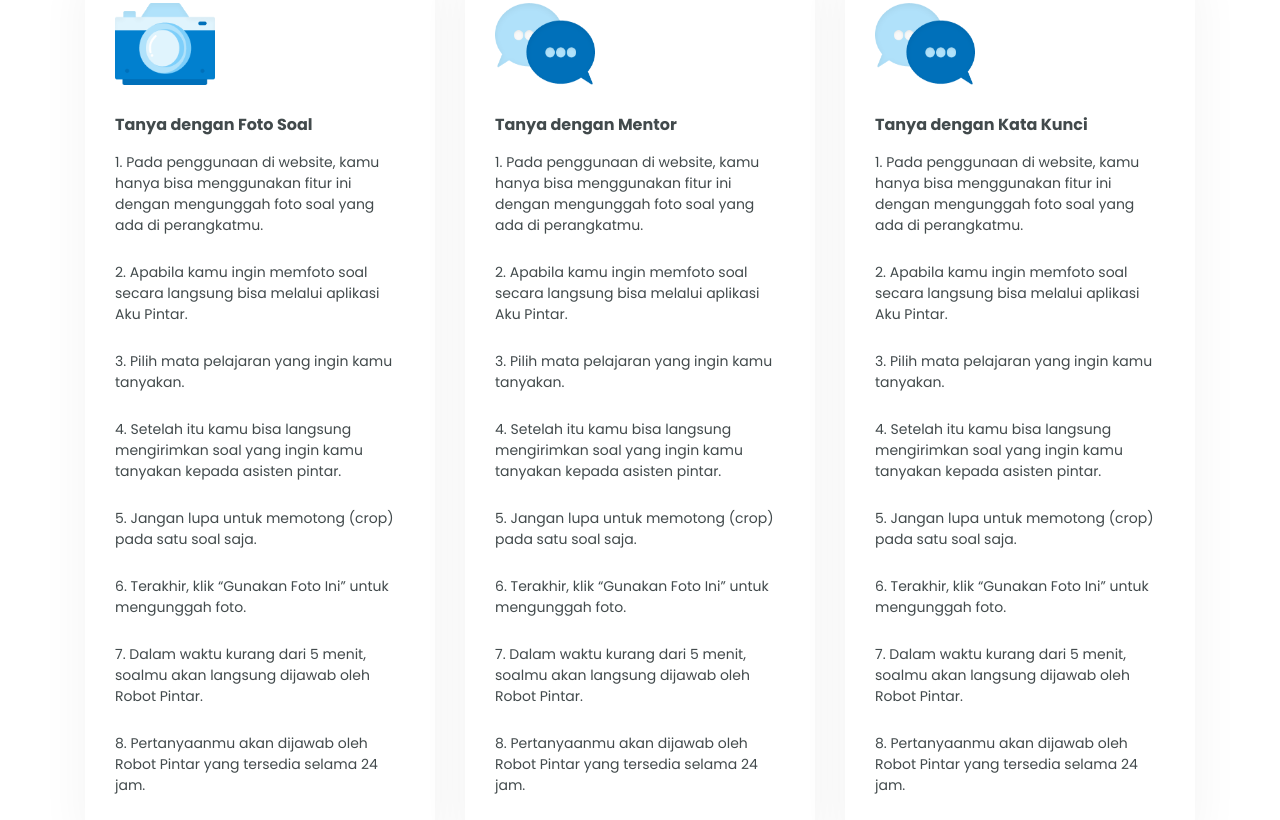
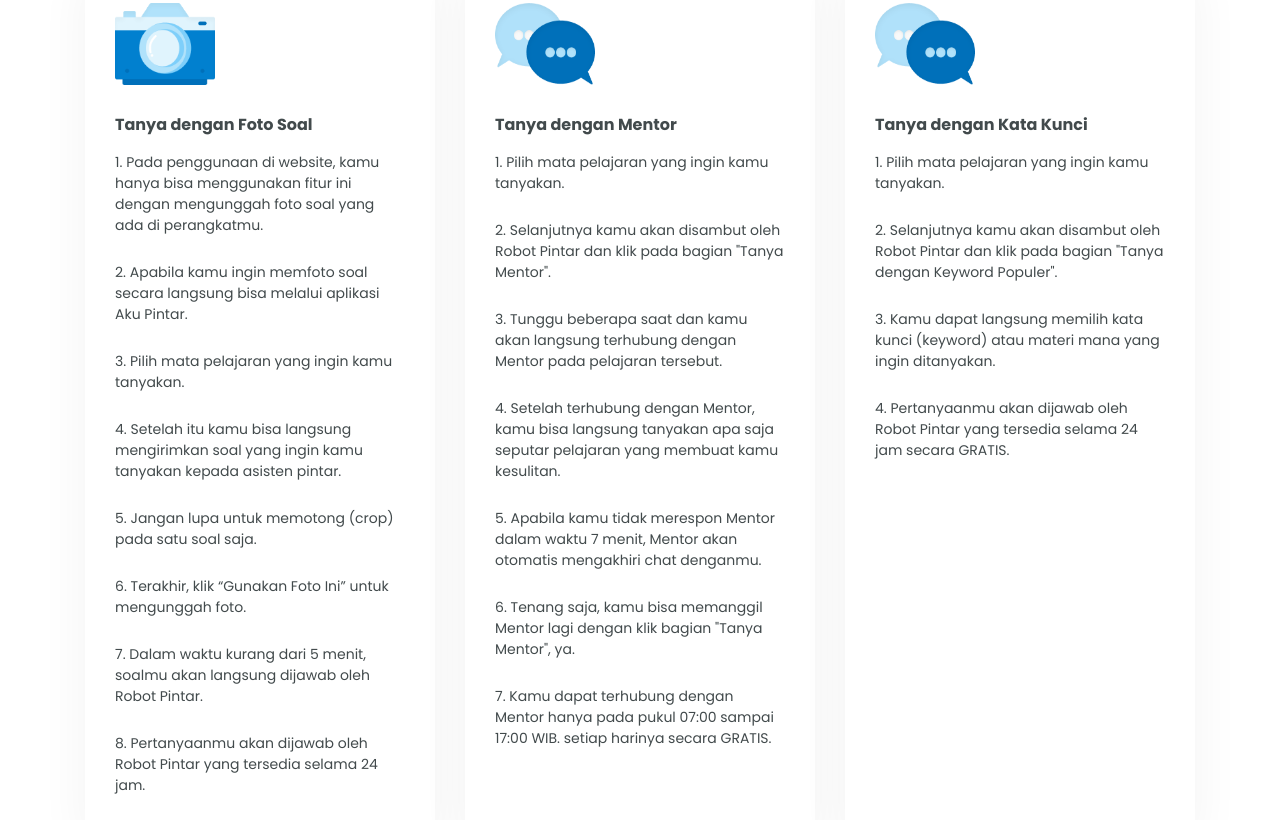
Before and after one commit to NaufalRafi-hub/PROJECT-FP-MAGANG, a plain HTML site: page cara_penggunaan.html in a window 1280 px wide. Shown: the part 340-1160 px from the top of the page. Drawn offline with nearby package versions, Linux system fonts and the light colour scheme.

Commit message:
fix text cara penggunaan

```diff
--- a/cara_penggunaan.css
+++ b/cara_penggunaan.css
@@ -71,6 +71,7 @@
   display: flex;
   flex-direction: column;
     gap: 10px;
+    height: 870px;
 }
 .card-cara h1 {
     margin-top: 20px;
@@ -91,6 +92,12 @@
     font-size: 18px;
     font-weight: normal;
     color: #424a4c;
+}
+@media only screen and (max-width: 767px) {
+  .card-cara {
+    /* margin-left: 0px; */
+    margin-bottom: 30px;
+  }
 }
 .footer {
   margin-top: 50px;
--- a/cara_penggunaan.html
+++ b/cara_penggunaan.html
@@ -152,23 +152,20 @@
             <div class="card-cara">
                 <img src="img/iconchatb.png" alt="chat" width="100" height="82"/>
                 <h1>Tanya dengan Mentor</h1>
-                <p>1. Pada penggunaan di website, kamu hanya bisa menggunakan fitur ini dengan mengunggah foto soal yang ada di perangkatmu.</p>
-                <p>2. Apabila kamu ingin memfoto soal secara langsung bisa melalui aplikasi Aku Pintar.</p>
-                <p>3. Pilih mata pelajaran yang ingin kamu tanyakan.</p>
+                <p>1. Pilih mata pelajaran yang ingin kamu tanyakan.</p>
+                <p>2. Selanjutnya kamu akan disambut oleh Robot Pintar dan klik pada bagian "Tanya Mentor".</p>
+                <p>3. Tunggu beberapa saat dan kamu akan langsung terhubung dengan Mentor pada pelajaran tersebut.</p>
                 <p>
-                  4. Setelah itu kamu bisa langsung mengirimkan soal yang ingin kamu tanyakan kepada asisten pintar.
+                  4. Setelah terhubung dengan Mentor, kamu bisa langsung tanyakan apa saja seputar pelajaran yang membuat kamu kesulitan.
                 </p>
                 <p>
-                    5. Jangan lupa untuk memotong (crop) pada satu soal saja.
+                    5. Apabila kamu tidak merespon Mentor dalam waktu 7 menit, Mentor akan otomatis mengakhiri chat denganmu.
                 </p>
                 <p>
-                  6. Terakhir, klik “Gunakan Foto Ini” untuk mengunggah foto.
+                  6. Tenang saja, kamu bisa memanggil Mentor lagi dengan klik bagian "Tanya Mentor", ya.
                 </p>
                 <p>
-                  7. Dalam waktu kurang dari 5 menit, soalmu akan langsung dijawab oleh Robot Pintar.
-                </p>
-                <p>
-                  8. Pertanyaanmu akan dijawab oleh Robot Pintar yang tersedia selama 24 jam.
+                  7. Kamu dapat terhubung dengan Mentor hanya pada pukul 07:00 sampai 17:00 WIB. setiap harinya secara GRATIS.
                 </p>
               </div>
           </div>
@@ -176,23 +173,11 @@
             <div class="card-cara">
                 <img src="img/iconchatb.png" alt="chat" width="100" height="82"/>
                 <h1>Tanya dengan Kata Kunci</h1>
-                <p>1. Pada penggunaan di website, kamu hanya bisa menggunakan fitur ini dengan mengunggah foto soal yang ada di perangkatmu.</p>
-                <p>2. Apabila kamu ingin memfoto soal secara langsung bisa melalui aplikasi Aku Pintar.</p>
-                <p>3. Pilih mata pelajaran yang ingin kamu tanyakan.</p>
+                <p>1. Pilih mata pelajaran yang ingin kamu tanyakan.</p>
+                <p>2. Selanjutnya kamu akan disambut oleh Robot Pintar dan klik pada bagian "Tanya dengan Keyword Populer".</p>
+                <p>3. Kamu dapat langsung memilih kata kunci (keyword) atau materi mana yang ingin ditanyakan.</p>
                 <p>
-                  4. Setelah itu kamu bisa langsung mengirimkan soal yang ingin kamu tanyakan kepada asisten pintar.
-                </p>
-                <p>
-                    5. Jangan lupa untuk memotong (crop) pada satu soal saja.
-                </p>
-                <p>
-                  6. Terakhir, klik “Gunakan Foto Ini” untuk mengunggah foto.
-                </p>
-                <p>
-                  7. Dalam waktu kurang dari 5 menit, soalmu akan langsung dijawab oleh Robot Pintar.
-                </p>
-                <p>
-                  8. Pertanyaanmu akan dijawab oleh Robot Pintar yang tersedia selama 24 jam.
+                  4. Pertanyaanmu akan dijawab oleh Robot Pintar yang tersedia selama 24 jam secara GRATIS.
                 </p>
               </div>
           </div>
```
